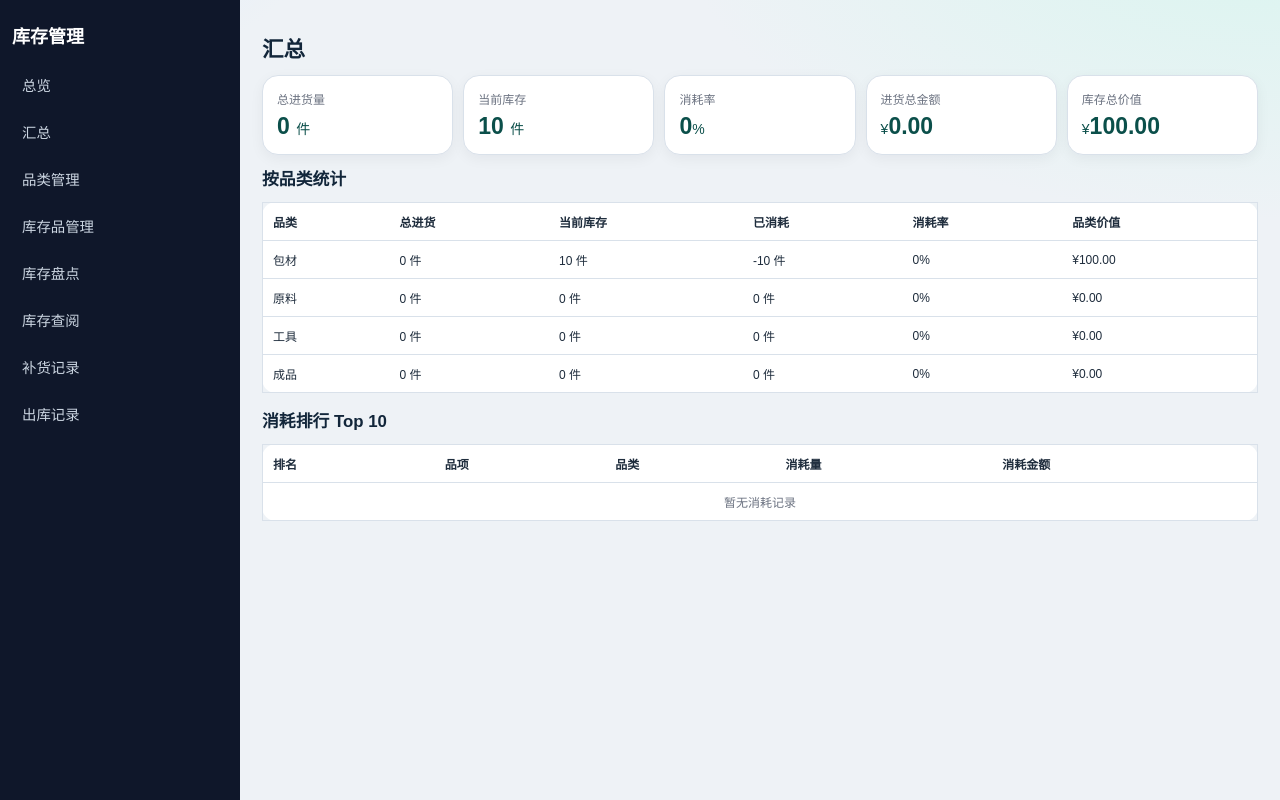
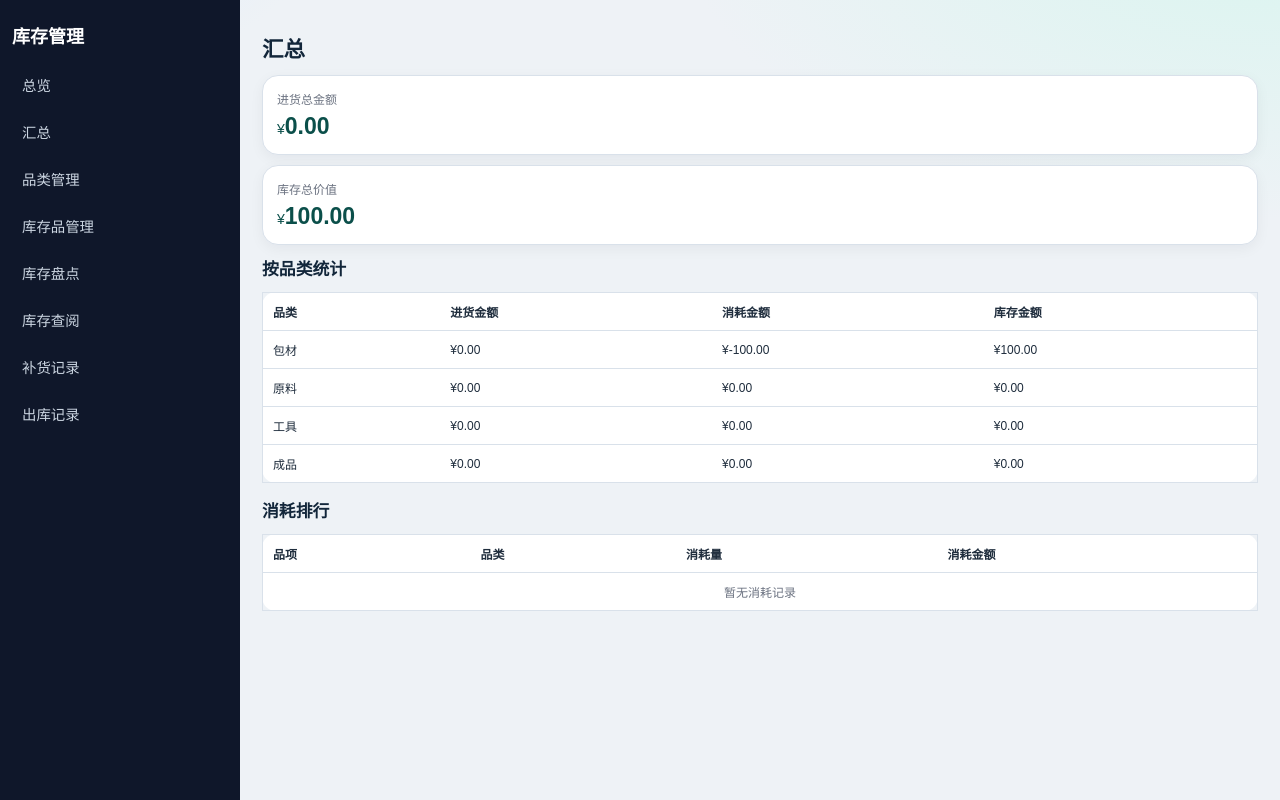
Before and after one commit to ericmr1981/DailyCheck, a Flask app: page /summary in a window 1280 px wide. Run offline with Flask 3, Linux system fonts and the light colour scheme; data comes from the database, SQL or seed files in the repository; tables that the repository leaves empty hold one stand-in row (values such as "Sample post").

Commit message:
feat(ui): show all consumed items, remove quantity summary, 3-decimal prices

```diff
--- a/app.py
+++ b/app.py
@@ -186,18 +186,6 @@ def dashboard():
 def summary():
     db = get_db()
 
-    total_inbound = db.execute(
-        "SELECT COALESCE(SUM(delta), 0) AS c FROM stock_movements WHERE action = '补货入库'"
-    ).fetchone()["c"]
-
-    total_stock = db.execute(
-        "SELECT COALESCE(SUM(quantity), 0) AS c FROM items"
-    ).fetchone()["c"]
-
-    consumption_rate = round(
-        (total_inbound - total_stock) / total_inbound * 100, 1
-    ) if total_inbound > 0 else 0
-
     total_inbound_value = db.execute(
         """
         SELECT COALESCE(SUM(i.unit_cost * sub.inbound_qty), 0) AS c
@@ -218,7 +206,6 @@ def summary():
     category_stats = db.execute(
         """
         SELECT c.name AS category_name,
-               COALESCE(SUM(i.quantity), 0) AS stock_qty,
                COALESCE(SUM(i.quantity * i.unit_cost), 0) AS stock_value
         FROM categories c
         LEFT JOIN items i ON i.category_id = c.id
@@ -227,12 +214,12 @@ def summary():
         """
     ).fetchall()
 
-    cat_inbound = {
-        r["category_name"]: r["total_inbound"]
+    cat_inbound_value = {
+        r["category_name"]: r["inbound_value"]
         for r in db.execute(
             """
             SELECT c.name AS category_name,
-                   COALESCE(SUM(m.delta), 0) AS total_inbound
+                   COALESCE(SUM(m.delta * i.unit_cost), 0) AS inbound_value
             FROM categories c
             LEFT JOIN items i ON i.category_id = c.id
             LEFT JOIN stock_movements m ON m.item_id = i.id AND m.action = '补货入库'
@@ -244,16 +231,14 @@ def summary():
 
     enriched_stats = []
     for row in category_stats:
-        ib = cat_inbound.get(row["category_name"], 0)
-        consumed = ib - row["stock_qty"]
-        rate = round(consumed / ib * 100, 1) if ib > 0 else 0
+        inbound_value = round(cat_inbound_value.get(row["category_name"], 0), 2)
+        stock_value = round(row["stock_value"], 2)
+        consumed_value = round(inbound_value - stock_value, 2)
         enriched_stats.append({
             "category_name": row["category_name"],
-            "total_inbound": ib,
-            "stock_qty": row["stock_qty"],
-            "consumed": consumed,
-            "consumption_rate": rate,
-            "stock_value": row["stock_value"],
+            "inbound_value": inbound_value,
+            "consumed_value": consumed_value,
+            "stock_value": stock_value,
         })
 
     top_consumed = db.execute(
@@ -268,15 +253,11 @@ def summary():
         WHERE m.action = '出库'
         GROUP BY m.item_id
         ORDER BY consumed_qty DESC
-        LIMIT 10
         """
     ).fetchall()
 
     return render_template(
         "summary.html",
-        total_inbound=total_inbound,
-        total_stock=total_stock,
-        consumption_rate=consumption_rate,
         total_inbound_value=round(total_inbound_value, 2),
         total_stock_value=round(total_stock_value, 2),
         category_stats=enriched_stats,
--- a/templates/edit_item.html
+++ b/templates/edit_item.html
@@ -25,7 +25,7 @@
   </label>
   <label>
     <span>进货单价（¥）</span>
-    <input name="unit_cost" type="number" min="0" step="0.01" value="{{ item.unit_cost or 0 }}" />
+    <input name="unit_cost" type="number" min="0" step="0.001" value="{{ item.unit_cost or 0 }}" />
   </label>
   <label>
     <span>单位</span>
--- a/templates/items.html
+++ b/templates/items.html
@@ -25,7 +25,7 @@
   </label>
   <label>
     <span>进货单价（¥）</span>
-    <input name="unit_cost" type="number" min="0" step="0.01" />
+    <input name="unit_cost" type="number" min="0" step="0.001" />
   </label>
   <label>
     <span>单位</span>
@@ -40,7 +40,7 @@
   <tr>
     <td>{{ i.name }}</td><td>{{ i.category_name }}</td>
     <td>{{ i.quantity }} {{ i.unit }}</td><td>{{ i.safety_stock }}</td>
-    <td>{{ "%.2f"|format(i.unit_cost) if i.unit_cost else "-" }}</td>
+    <td>{{ "%.3f"|format(i.unit_cost) if i.unit_cost else "-" }}</td>
     <td>{{ i.updated_at }}</td>
     <td class="inline">
       <a href="{{ url_for('edit_item', item_id=i.id) }}" class="btn-sm btn-edit">编辑</a>
--- a/templates/summary.html
+++ b/templates/summary.html
@@ -2,19 +2,7 @@
 {% block content %}
 <h2>汇总</h2>
 
-<div class="grid cols-5">
-  <section class="card">
-    <p>总进货量</p>
-    <strong>{{ total_inbound }} <small>件</small></strong>
-  </section>
-  <section class="card">
-    <p>当前库存</p>
-    <strong>{{ total_stock }} <small>件</small></strong>
-  </section>
-  <section class="card">
-    <p>消耗率</p>
-    <strong>{{ consumption_rate }}<small>%</small></strong>
-  </section>
+<div class="grid cols-2">
   <section class="card">
     <p>进货总金额</p>
     <strong><small>¥</small>{{ "{:,.2f}".format(total_inbound_value) }}</strong>
@@ -30,30 +18,25 @@
 <table>
   <tr>
     <th>品类</th>
-    <th>总进货</th>
-    <th>当前库存</th>
-    <th>已消耗</th>
-    <th>消耗率</th>
-    <th>品类价值</th>
+    <th>进货金额</th>
+    <th>消耗金额</th>
+    <th>库存金额</th>
   </tr>
   {% for cat in category_stats %}
   <tr>
     <td>{{ cat.category_name }}</td>
-    <td>{{ cat.total_inbound }} 件</td>
-    <td>{{ cat.stock_qty }} 件</td>
-    <td>{{ cat.consumed }} 件</td>
-    <td>{{ cat.consumption_rate }}%</td>
+    <td>¥{{ "{:,.2f}".format(cat.inbound_value) }}</td>
+    <td>¥{{ "{:,.2f}".format(cat.consumed_value) }}</td>
     <td>¥{{ "{:,.2f}".format(cat.stock_value) }}</td>
   </tr>
   {% endfor %}
 </table>
 </div>
 
-<h3>消耗排行 Top 10</h3>
+<h3>消耗排行</h3>
 <div class="table-scroll">
 <table>
   <tr>
-    <th>排名</th>
     <th>品项</th>
     <th>品类</th>
     <th>消耗量</th>
@@ -61,14 +44,13 @@
   </tr>
   {% for item in top_consumed %}
   <tr>
-    <td>{{ loop.index }}</td>
     <td>{{ item.item_name }}</td>
     <td>{{ item.category_name }}</td>
     <td>{{ item.consumed_qty }} {{ item.unit }}</td>
     <td>¥{{ "{:,.2f}".format(item.consumed_value) }}</td>
   </tr>
   {% else %}
-  <tr><td colspan="5" style="text-align:center;color:var(--muted)">暂无消耗记录</td></tr>
+  <tr><td colspan="4" style="text-align:center;color:var(--muted)">暂无消耗记录</td></tr>
   {% endfor %}
 </table>
 </div>
```
